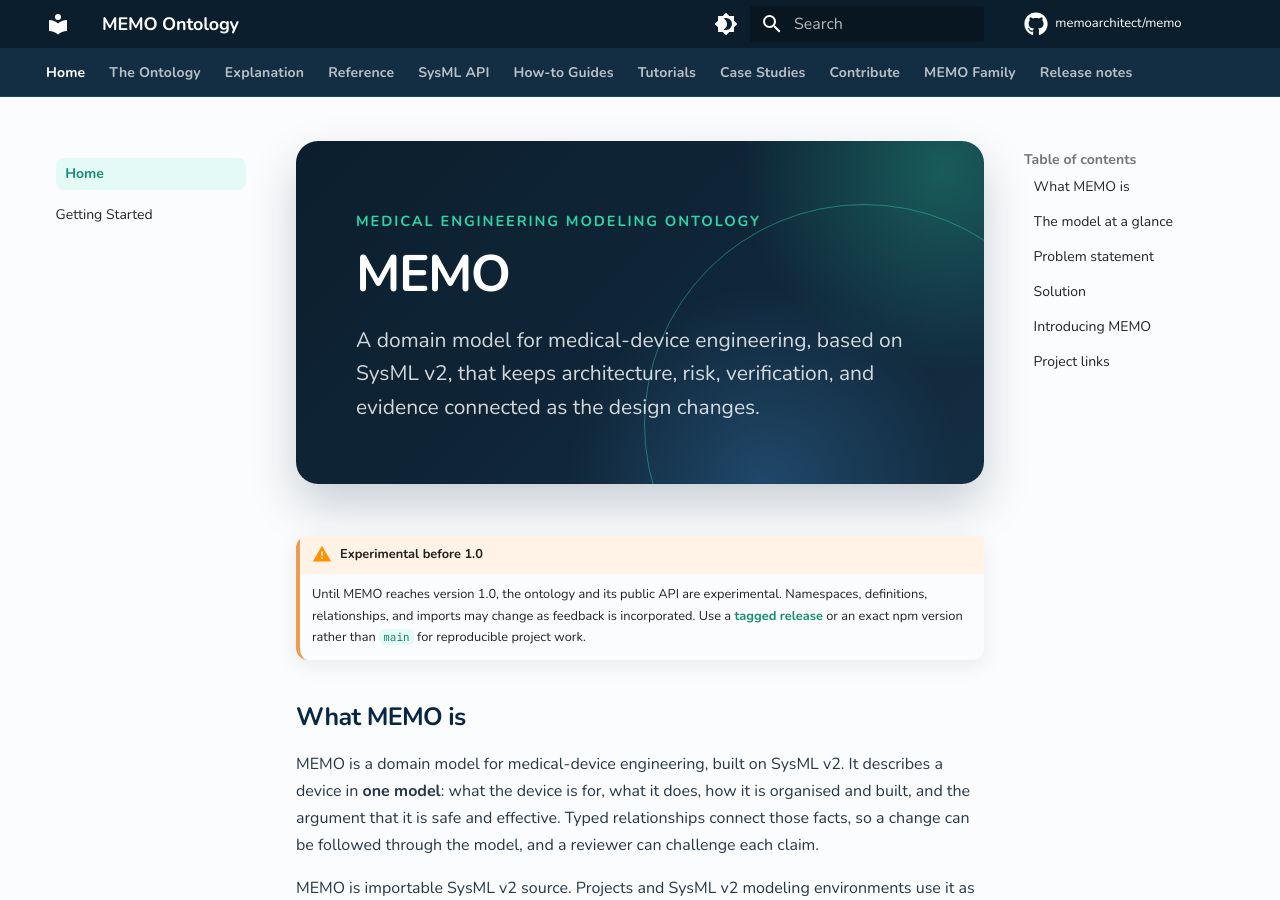
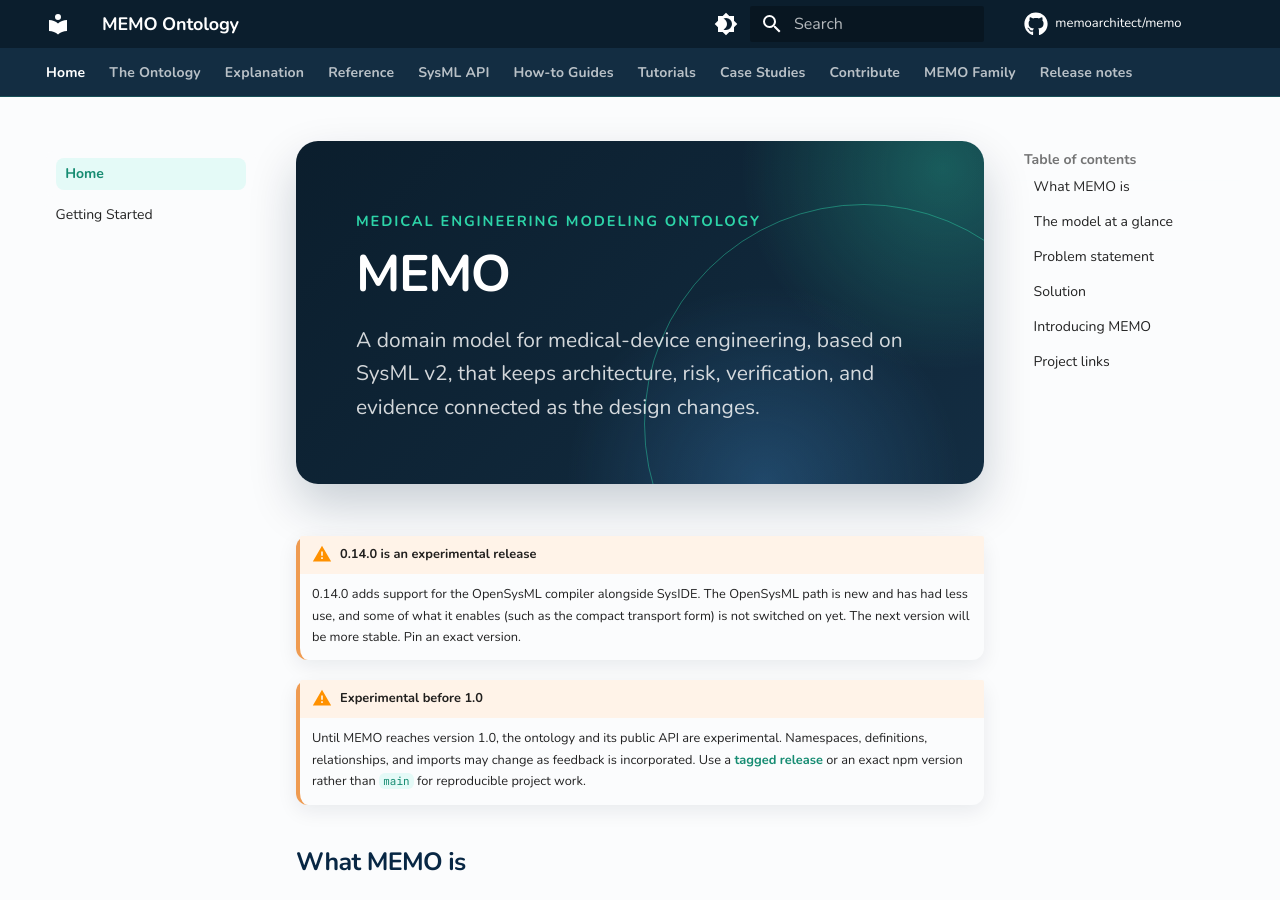
Before and after one commit to memoarchitect/memo, an MkDocs documentation site: the page built from docs/index.md, in a window 1280 px wide and 900 px high. Built offline with MkDocs 1.6.1 and Material for MkDocs 9.7.7, drawn with Linux system fonts in a browser that asks for light colours; comment, search, counter and statistics services are not loaded.

Commit message:
docs: 0.14.0 is an experimental release (OpenSysML support); release notes
Co-Authored-By: Claude Sonnet 5.5 <noreply@anthropic.com>

```diff
--- a/docs/index.md
+++ b/docs/index.md
@@ -8,6 +8,12 @@ A domain model for medical-device engineering, based on SysML v2, that keeps
 architecture, risk, verification, and evidence connected as the design changes.
 
 </div>
+
+!!! warning "0.14.0 is an experimental release"
+    0.14.0 adds support for the OpenSysML compiler alongside SysIDE. The OpenSysML
+    path is new and has had less use, and some of what it enables (such as the
+    compact transport form) is not switched on yet. The next version will be more
+    stable. Pin an exact version.
 
 !!! warning "Experimental before 1.0"
     Until MEMO reaches version 1.0, the ontology and its public API are
```
Also changed, not shown: README.md (+2 -0 lines), docs/release-notes.md (+3 -1 lines).
